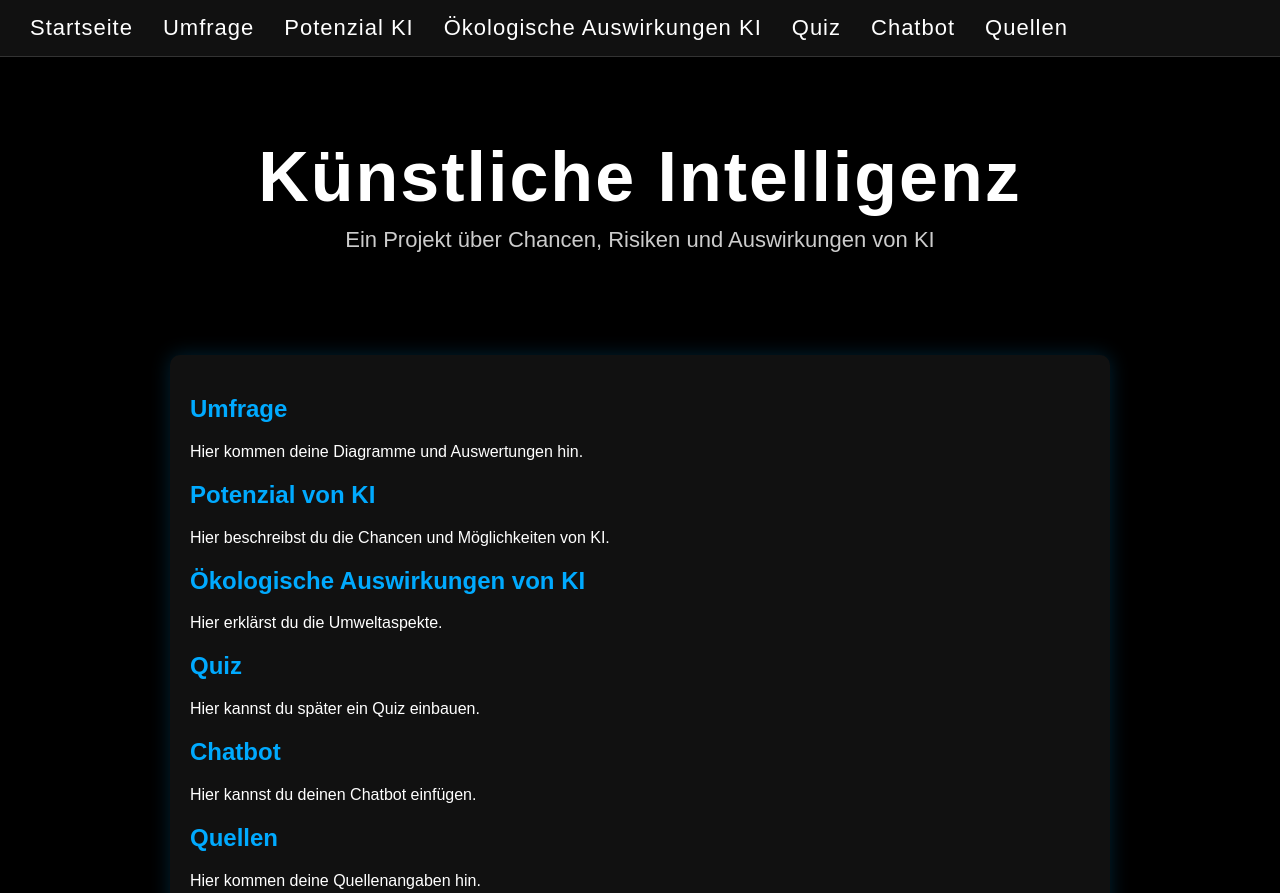
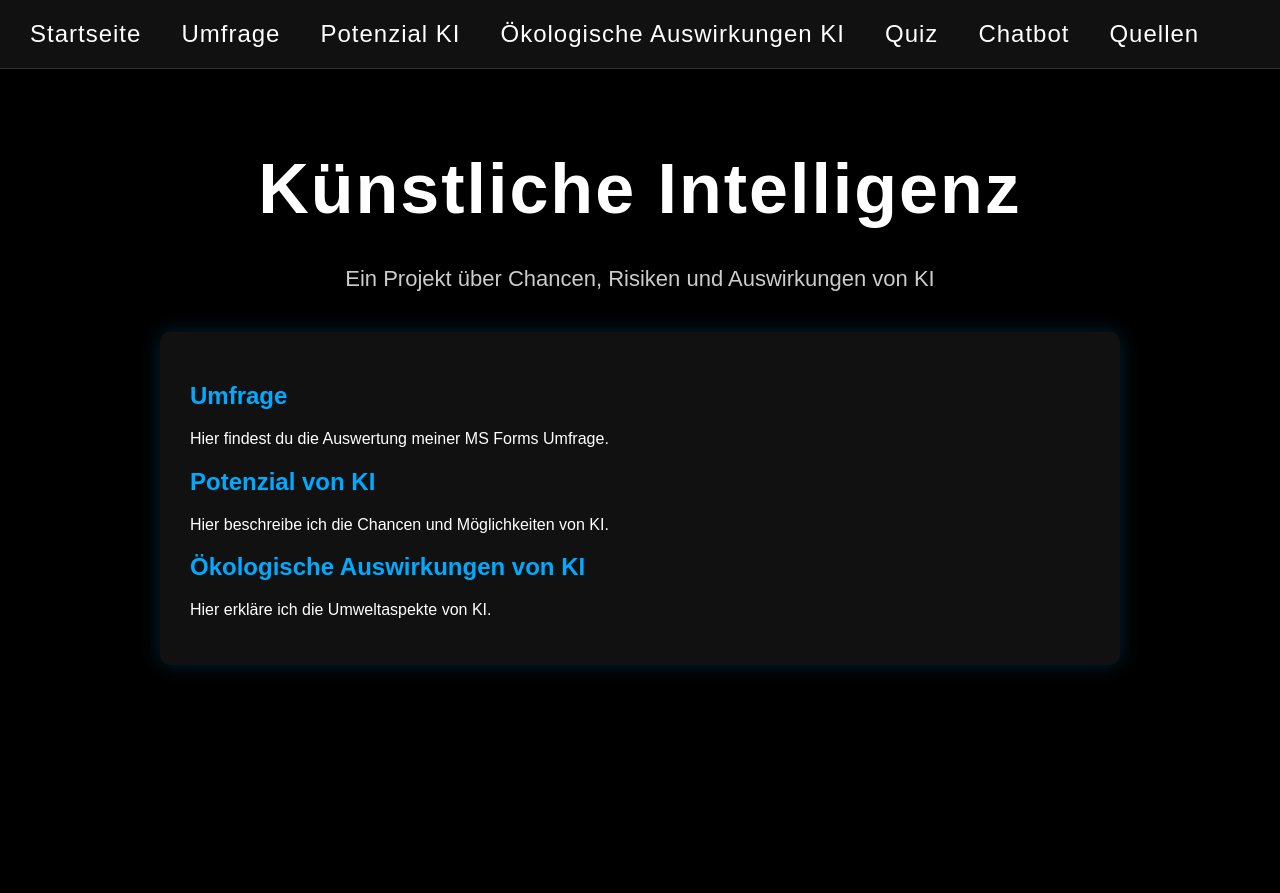
Before and after one commit to TorstenBrecher/Wie-bewusst-nutzen-wir-KI-, a plain HTML site: page index.html in a window 1280 px wide. Shown: the top 893 px of the page. After the commit the page ends 800 px from the top, so only its background shows below. Drawn offline with Linux system fonts and the light colour scheme.

Commit message:
Update index.html

```diff
--- a/index.html
+++ b/index.html
@@ -15,54 +15,87 @@
     /* Navigation */
     nav {
       background: #111;
-      padding: 15px 30px;
+      border-bottom: 1px solid #333;
+    }
+
+    .menu {
+      list-style: none;
+      margin: 0;
+      padding: 0 30px;
       display: flex;
-      gap: 30px;
-      position: sticky;
-      top: 0;
-      border-bottom: 1px solid #333;
+      gap: 40px;
+    }
+
+    .menu > li {
+      position: relative;
+    }
+
+    .menu > li > a {
+      font-family: "Agency FB", Arial, sans-serif;
+      font-size: 24px;
+      color: #fff;
+      text-decoration: none;
+      padding: 20px 0;
+      display: block;
+      letter-spacing: 1px;
+    }
+
+    .menu > li > a:hover {
+      color: #00aaff;
+    }
+
+    /* Dropdown */
+    .dropdown {
+      display: none;
+      position: absolute;
+      background: #111;
+      list-style: none;
+      padding: 10px 0;
+      margin: 0;
+      border: 1px solid #333;
+      width: 180px;
       z-index: 10;
     }
 
-    nav a {
-      font-family: "Agency FB", Arial, sans-serif;
-      font-size: 22px;
+    .dropdown li a {
+      display: block;
+      padding: 10px 15px;
       color: #fff;
+      font-family: Arial, sans-serif;
       text-decoration: none;
-      letter-spacing: 1px;
-      transition: 0.2s;
     }
 
-    nav a:hover {
-      color: #00aaff;
+    .dropdown li a:hover {
+      background: #00aaff;
     }
 
-    /* Titelbereich */
-    header {
-      text-align: center;
-      padding: 80px 20px 40px;
+    /* Dropdown anzeigen */
+    .menu li:hover .dropdown {
+      display: block;
     }
 
-    header h1 {
+    /* Titel */
+    h1 {
       font-family: "Bauhaus 93", Arial, sans-serif;
       font-size: 70px;
-      color: #fff;
-      margin: 0;
+      text-align: center;
+      margin-top: 80px;
       letter-spacing: 2px;
     }
 
     header p {
+      text-align: center;
       font-size: 22px;
       color: #ccc;
-      margin-top: 10px;
+      margin-top: -10px;
     }
 
     /* Hauptbereich */
     main {
       max-width: 900px;
       margin: 40px auto;
-      padding: 20px;
       background: #111;
+      padding: 30px;
       border-radius: 10px;
       box-shadow: 0 0 20px rgba(0, 170, 255, 0.2);
     }
@@ -71,12 +104,6 @@
       color: #00aaff;
       font-family: Arial, sans-serif;
     }
-
-    img {
-      max-width: 100%;
-      border-radius: 8px;
-      margin: 20px 0;
-    }
   </style>
 </head>
 
@@ -84,40 +111,83 @@
 
   <!-- Navigation -->
   <nav>
-    <a href="#startseite">Startseite</a>
-    <a href="#umfrage">Umfrage</a>
-    <a href="#potenzial">Potenzial KI</a>
-    <a href="#oekologie">Ökologische Auswirkungen KI</a>
-    <a href="#quiz">Quiz</a>
-    <a href="#chatbot">Chatbot</a>
-    <a href="#quellen">Quellen</a>
+    <ul class="menu">
+
+      <li><a href="index.html">Startseite</a>
+        <ul class="dropdown">
+          <li><a href="#">Unterreiter 1</a></li>
+          <li><a href="#">Unterreiter 2</a></li>
+          <li><a href="#">Unterreiter 3</a></li>
+        </ul>
+      </li>
+
+      <li><a href="umfrage.html">Umfrage</a>
+        <ul class="dropdown">
+          <li><a href="#">Unterreiter 1</a></li>
+          <li><a href="#">Unterreiter 2</a></li>
+          <li><a href="#">Unterreiter 3</a></li>
+        </ul>
+      </li>
+
+      <li><a href="potenzial.html">Potenzial KI</a>
+        <ul class="dropdown">
+          <li><a href="#">Unterreiter 1</a></li>
+          <li><a href="#">Unterreiter 2</a></li>
+          <li><a href="#">Unterreiter 3</a></li>
+        </ul>
+      </li>
+
+      <li><a href="oekologie.html">Ökologische Auswirkungen KI</a>
+        <ul class="dropdown">
+          <li><a href="#">Unterreiter 1</a></li>
+          <li><a href="#">Unterreiter 2</a></li>
+          <li><a href="#">Unterreiter 3</a></li>
+        </ul>
+      </li>
+
+      <li><a href="quiz.html">Quiz</a>
+        <ul class="dropdown">
+          <li><a href="#">Unterreiter 1</a></li>
+          <li><a href="#">Unterreiter 2</a></li>
+          <li><a href="#">Unterreiter 3</a></li>
+        </ul>
+      </li>
+
+      <li><a href="chatbot.html">Chatbot</a>
+        <ul class="dropdown">
+          <li><a href="#">Unterreiter 1</a></li>
+          <li><a href="#">Unterreiter 2</a></li>
+          <li><a href="#">Unterreiter 3</a></li>
+        </ul>
+      </li>
+
+      <li><a href="quellen.html">Quellen</a>
+        <ul class="dropdown">
+          <li><a href="#">Unterreiter 1</a></li>
+          <li><a href="#">Unterreiter 2</a></li>
+          <li><a href="#">Unterreiter 3</a></li>
+        </ul>
+      </li>
+
+    </ul>
   </nav>
 
   <!-- Titelbereich -->
-  <header id="startseite">
+  <header>
     <h1>Künstliche Intelligenz</h1>
     <p>Ein Projekt über Chancen, Risiken und Auswirkungen von KI</p>
   </header>
 
-  <!-- Hauptinhalt -->
+  <!-- Inhalt -->
   <main>
-    <h2 id="umfrage">Umfrage</h2>
-    <p>Hier kommen deine Diagramme und Auswertungen hin.</p>
+    <h2>Umfrage</h2>
+    <p>Hier findest du die Auswertung meiner MS Forms Umfrage.</p>
 
-    <h2 id="potenzial">Potenzial von KI</h2>
-    <p>Hier beschreibst du die Chancen und Möglichkeiten von KI.</p>
+    <h2>Potenzial von KI</h2>
+    <p>Hier beschreibe ich die Chancen und Möglichkeiten von KI.</p>
 
-    <h2 id="oekologie">Ökologische Auswirkungen von KI</h2>
-    <p>Hier erklärst du die Umweltaspekte.</p>
-
-    <h2 id="quiz">Quiz</h2>
-    <p>Hier kannst du später ein Quiz einbauen.</p>
-
-    <h2 id="chatbot">Chatbot</h2>
-    <p>Hier kannst du deinen Chatbot einfügen.</p>
-
-    <h2 id="quellen">Quellen</h2>
-    <p>Hier kommen deine Quellenangaben hin.</p>
+    <h2>Ökologische Auswirkungen von KI</h2>
+    <p>Hier erkläre ich die Umweltaspekte von KI.</p>
   </main>
 
 </body>
```
